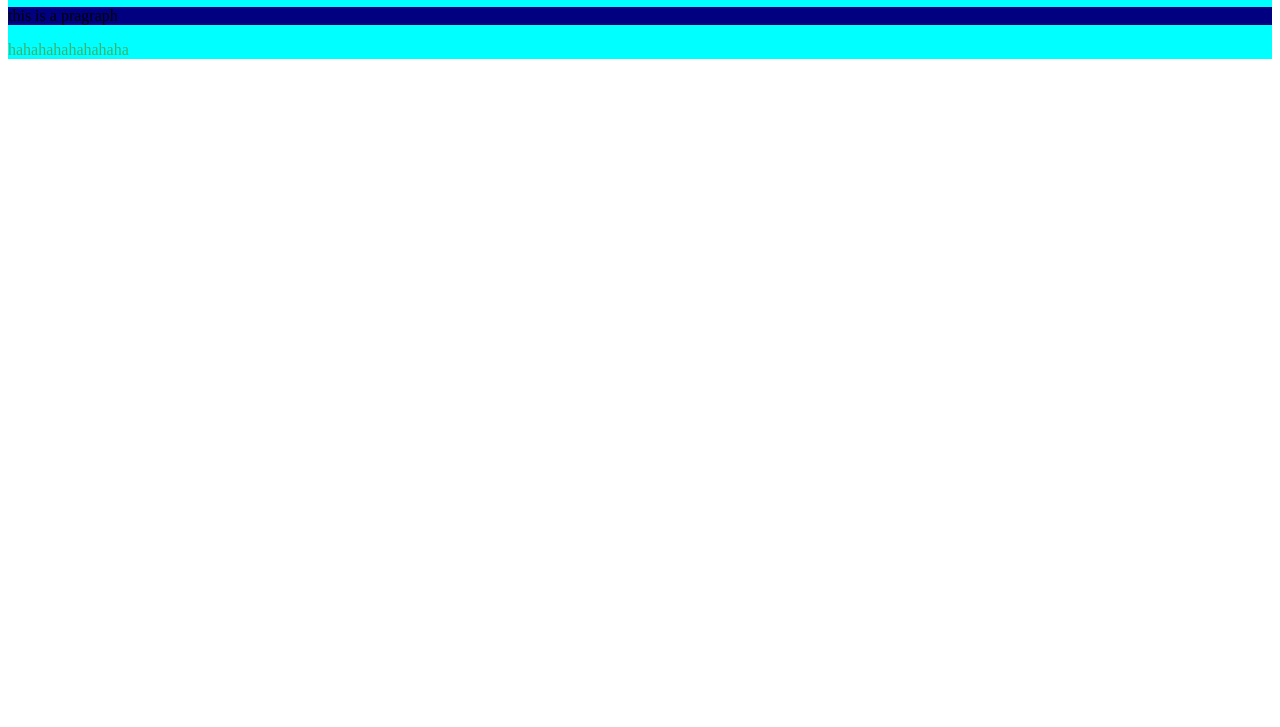
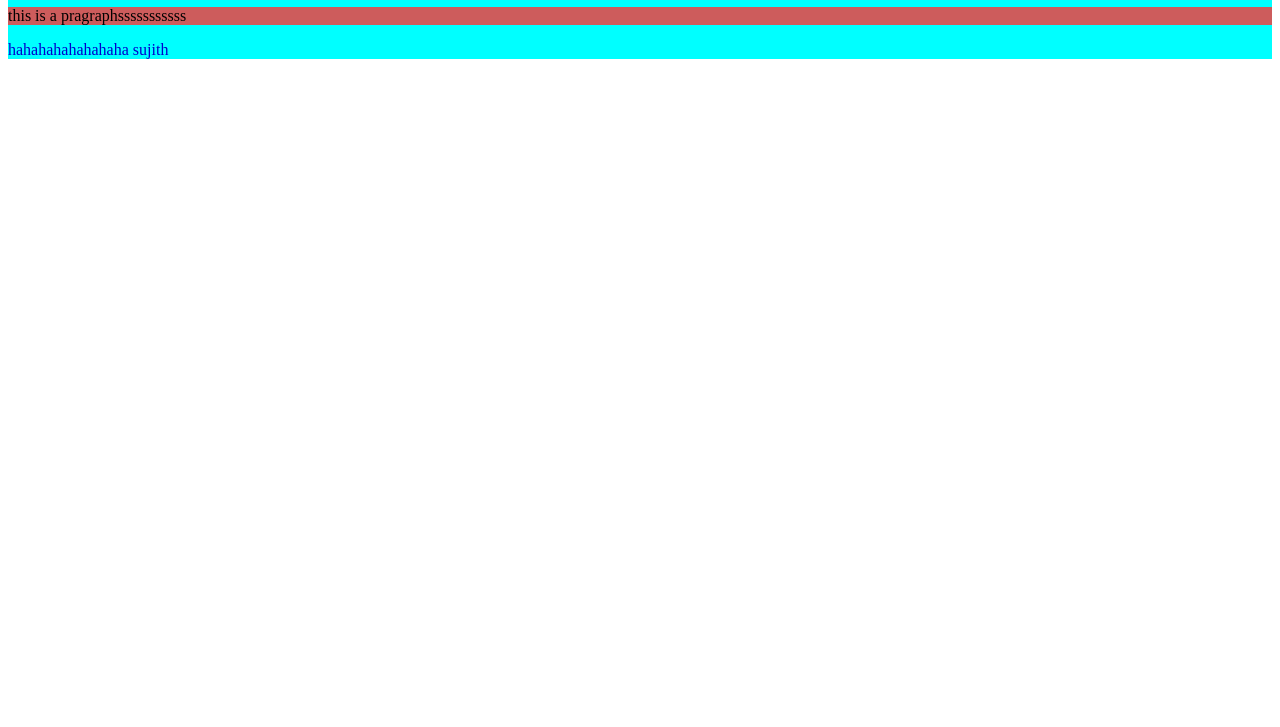
Before and after one commit to SujithAcharya99/web-basics, a plain HTML site: page index.html in a window 1280 px wide. Shown: the part 73-800 px from the top of the page. Drawn offline with Linux system fonts and the light colour scheme; files whose address does not match are found by name.

Commit message:
basics CSS

```diff
--- a/index.html
+++ b/index.html
@@ -21,8 +21,8 @@
         </style>
     <div class="blue">
         <h1>heading</h1>
-        <p style="background-color: navy;"> this is a pragraph</p>
-        <p1 style="color:MediumSeaGreen;">hahahahahahahaha</p1>
+        <p style="background-color: indianred;"> this is a pragraphsssssssssss</p>
+        <p1 style="color:mediumblue;">hahahahahahahaha sujith</p1>
     </div>
 </body>
 </html>
```
